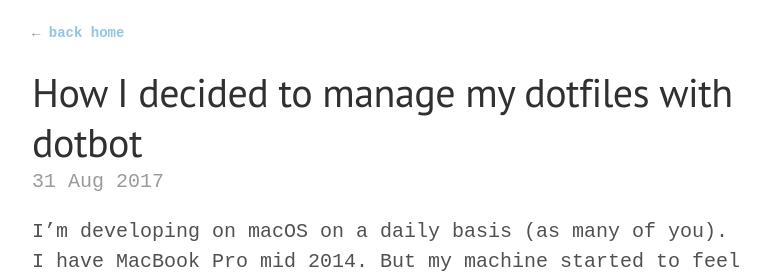
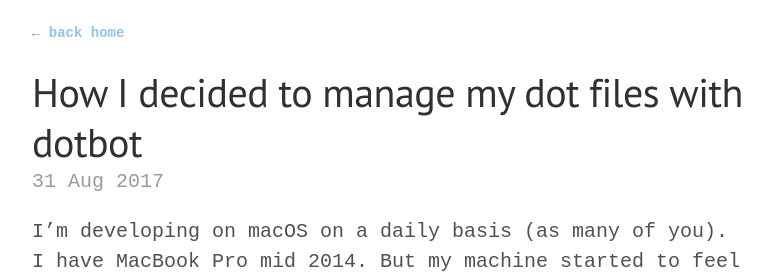
Before and after one commit to pawelniewie/pawelniewiadomski.com, a Jekyll site: the page built from _posts/2017-08-31-decided-to-manage-my-dotfiles-with-dotbot.markdown, in a window 1280 px wide and 900 px high. Shown: the top 273 px of the window, without its empty margins (248-1020 px from the left). Built offline with Jekyll 4.4.1, drawn with Linux system fonts in a browser that asks for light colours; Markdown is read by kramdown in place of the engine named in the settings.

Commit message:
s/dotfiles/dot files/

```diff
--- a/_posts/2017-08-31-decided-to-manage-my-dotfiles-with-dotbot.markdown
+++ b/_posts/2017-08-31-decided-to-manage-my-dotfiles-with-dotbot.markdown
@@ -1,5 +1,5 @@
 ---
-title: How I decided to manage my dotfiles with dotbot
+title: How I decided to manage my dot files with dotbot
 layout: post
 tags:
 - shell
```
